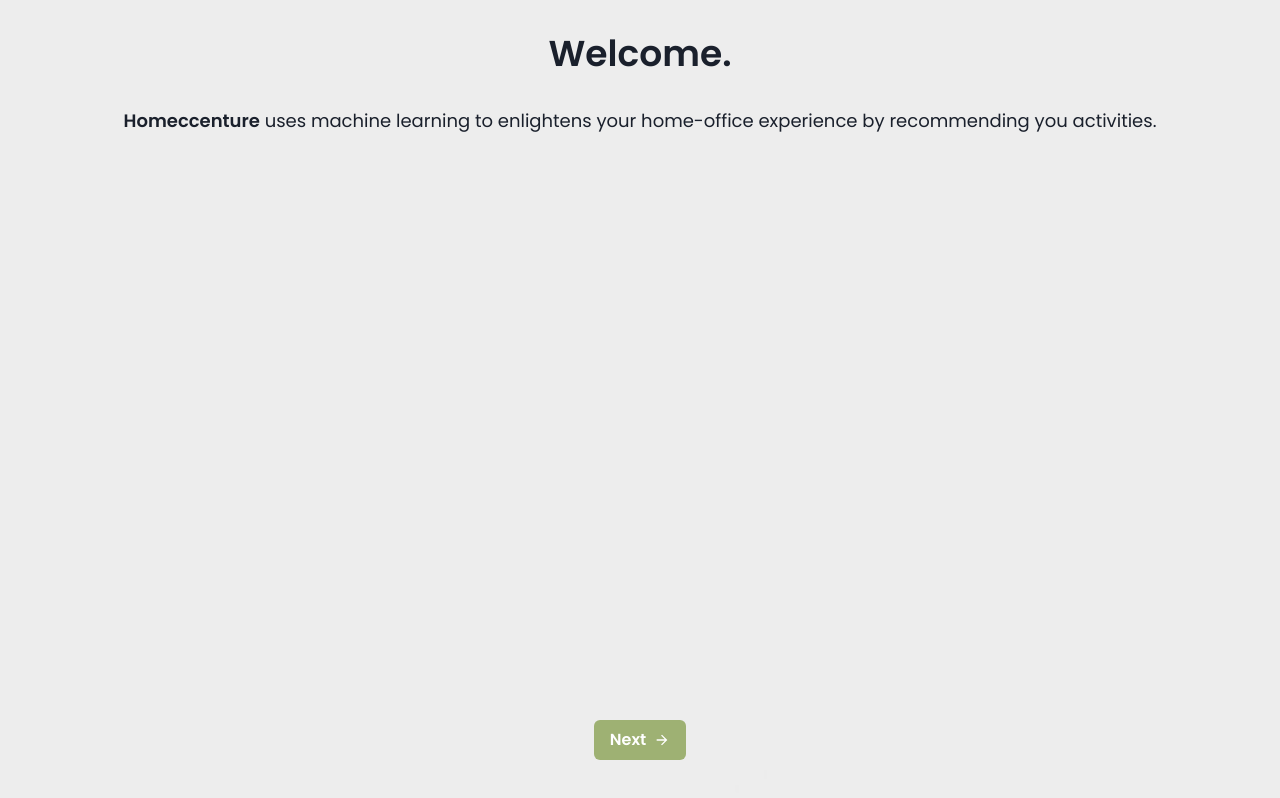
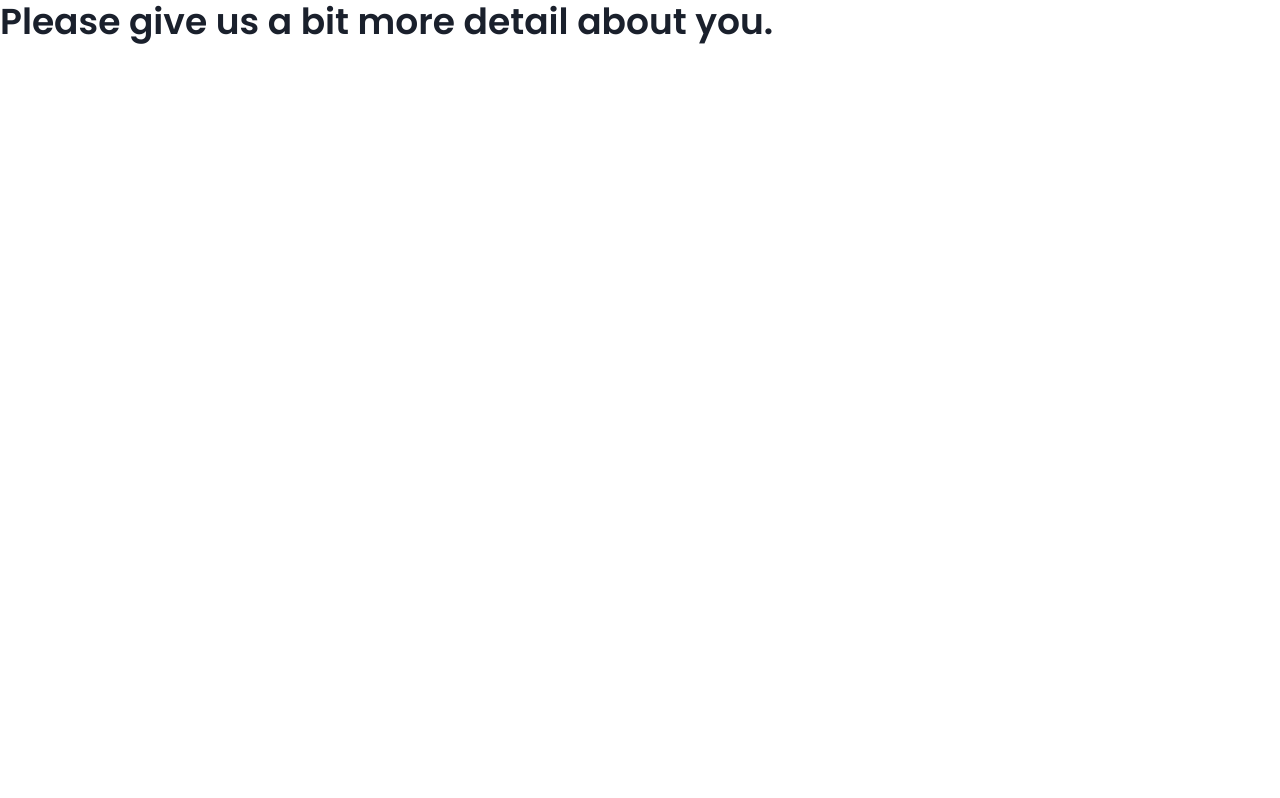
Before and after one commit to hugolgst/homeccenture, a React (Create React App) app in the folder frontend/: page /register in a window 1280 px wide. Built offline with nearby package versions, Linux system fonts and the light colour scheme.

Commit message:
Begin the register page

```diff
--- a/frontend/package.json
+++ b/frontend/package.json
@@ -3,6 +3,7 @@
   "version": "0.1.0",
   "private": true,
   "dependencies": {
+    "@chakra-ui/icons": "^1.0.6",
     "@chakra-ui/react": "^1.3.4",
     "@emotion/react": "^11.1.5",
     "@emotion/styled": "^11.1.5",
@@ -12,6 +13,7 @@
     "framer-motion": "^3.10.6",
     "react": "^17.0.1",
     "react-dom": "^17.0.1",
+    "react-router-dom": "^5.2.0",
     "react-scripts": "4.0.3",
     "web-vitals": "^1.1.1"
   },
--- a/frontend/src/App.js
+++ b/frontend/src/App.js
@@ -1,7 +1,12 @@
 import { ChakraProvider, extendTheme } from '@chakra-ui/react'
 import React from 'react'
-import Home from './components/Home.jsx'
 import LandingPage from './components/LandingPage.jsx'
+import {
+  BrowserRouter as Router,
+  Switch,
+  Route
+} from 'react-router-dom'
+import Register from './components/Register.jsx'
 
 const theme = extendTheme({
   fonts: {
@@ -20,7 +25,17 @@ const theme = extendTheme({
 
 const App = () => {
   return <ChakraProvider theme={theme}>
-    <LandingPage />
+    <Router>
+      <Switch>
+        <Route path="/register">
+          <Register />
+        </Route>
+
+        <Route path="/">
+          <LandingPage />
+        </Route>
+      </Switch>
+    </Router>
   </ChakraProvider>
 }
 
--- a/frontend/src/components/LandingPage.jsx
+++ b/frontend/src/components/LandingPage.jsx
@@ -1,8 +1,11 @@
 import React from 'react'
 import { Flex, Heading, Text, Button, Box } from '@chakra-ui/react'
 import { ArrowForwardIcon } from '@chakra-ui/icons'
+import { useHistory } from 'react-router-dom'
 
 const LandingPage = () => {
+  const history = useHistory()
+
   return <Box
     w="100vw"
     h="100vh"
@@ -33,6 +36,9 @@ const LandingPage = () => {
         _hover={{
           backgroundColor: 'bonzai.500'
         }}
+        onClick={() => {
+          history.push('/register')
+        }}
       >Next</Button>
     </Flex>
   </Box>
--- a/frontend/src/components/Register.jsx
+++ b/frontend/src/components/Register.jsx
@@ -1,9 +1,14 @@
 import React from 'react'
+import { Box, Heading } from '@chakra-ui/react'
 
 const Register = () => {
-    return <>
-
-    </>
+    return <Box
+        w="100vw"
+        h="100vh"
+        backgroundColor="EDEDED"
+    >
+        <Heading>Please give us a bit more detail about you.</Heading>
+    </Box>
 }
 
 export default Register
```
Also changed, not shown: frontend/public/manifest.json, 1 other file (tests, documents, lock files or other folders).
